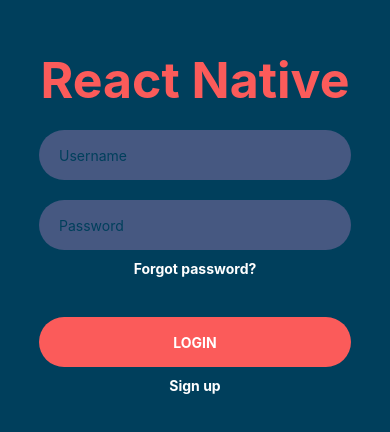
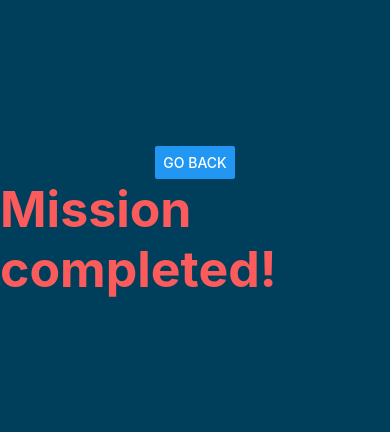
Before and after one commit to thien-codev/react-native-todo-list, a React Native app: screen /Home in a window 390 px wide. Shown: the part 200-632 px from the top of the page. Built offline with nearby package versions, Linux system fonts and the light colour scheme.

Commit message:
Create login navigation

```diff
--- a/App.tsx
+++ b/App.tsx
@@ -6,115 +6,27 @@
  */
 
 import React from 'react';
-import type {PropsWithChildren} from 'react';
-import {
-  SafeAreaView,
-  ScrollView,
-  StatusBar,
-  StyleSheet,
-  Text,
-  useColorScheme,
-  View,
-} from 'react-native';
+import Login from "./src/screens/Login";
+import Home from './src/screens/Home';
+import { NavigationContainer } from '@react-navigation/native';
+import { createNativeStackNavigator } from '@react-navigation/native-stack';
 
-import {
-  Colors,
-  DebugInstructions,
-  Header,
-  LearnMoreLinks,
-  ReloadInstructions,
-} from 'react-native/Libraries/NewAppScreen';
+const Stack = createNativeStackNavigator()
 
-import Login from "./src/screens/Login";
-
-type SectionProps = PropsWithChildren<{
-  title: string;
-}>;
-
-function Section({children, title}: SectionProps): React.JSX.Element {
-  const isDarkMode = useColorScheme() === 'dark';
+function App() {
   return (
-    <View style={styles.sectionContainer}>
-      <Text
-        style={[
-          styles.sectionTitle,
-          {
-            color: isDarkMode ? Colors.white : Colors.black,
-          },
-        ]}>
-        {title}
-      </Text>
-      <Text
-        style={[
-          styles.sectionDescription,
-          {
-            color: isDarkMode ? Colors.light : Colors.dark,
-          },
-        ]}>
-        {children}
-      </Text>
-    </View>
-  );
+    <NavigationContainer>
+      <Stack.Navigator
+        initialRoutName="Login"
+        screenOptions={{
+          headerShown: false
+        }}
+      >
+        <Stack.Screen name="Login" component={Login} />
+        <Stack.Screen name="Home" component={Home} />
+      </Stack.Navigator>
+    </NavigationContainer>
+  )
 }
 
-function App(): React.JSX.Element {
-  const isDarkMode = useColorScheme() === 'dark';
-
-  const backgroundStyle = {
-    backgroundColor: isDarkMode ? Colors.darker : Colors.lighter,
-  };
-
-  return (
-    <SafeAreaView style={backgroundStyle}>
-      <StatusBar
-        barStyle={isDarkMode ? 'light-content' : 'dark-content'}
-        backgroundColor={backgroundStyle.backgroundColor}
-      />
-      <ScrollView
-        contentInsetAdjustmentBehavior="automatic"
-        style={backgroundStyle}>
-        <Header />
-        <View
-          style={{
-            backgroundColor: isDarkMode ? Colors.black : Colors.white,
-          }}>
-          <Section title="Step One">
-            Edit <Text style={styles.highlight}>App.tsx</Text> to change this
-            screen and then come back to see your edits.
-          </Section>
-          <Section title="See Your Changes">
-            <ReloadInstructions />
-          </Section>
-          <Section title="Debug">
-            <DebugInstructions />
-          </Section>
-          <Section title="Learn More">
-            Read the docs to discover what to do next:
-          </Section>
-          <LearnMoreLinks />
-        </View>
-      </ScrollView>
-    </SafeAreaView>
-  );
-}
-
-const styles = StyleSheet.create({
-  sectionContainer: {
-    marginTop: 32,
-    paddingHorizontal: 24,
-  },
-  sectionTitle: {
-    fontSize: 24,
-    fontWeight: '600',
-  },
-  sectionDescription: {
-    marginTop: 8,
-    fontSize: 18,
-    fontWeight: '400',
-  },
-  highlight: {
-    fontWeight: '700',
-  },
-});
-
-export default Login;
+export default App;
--- /dev/null
+++ b/src/screens/Home.tsx
@@ -0,0 +1,27 @@
+import React, { useState } from "react";
+import { View, Text, Button, SafeAreaView, StyleSheet, TextInput, TouchableOpacity } from "react-native";
+
+const Home = ({ navigation }) => {
+return(
+    <View style={styles.container}>
+        <Button title={"Go back"} onPress={navigation.goBack}></Button>
+        <Text style={styles.title}>Mission completed!</Text>
+    </View>
+)
+}
+
+const styles = StyleSheet.create({
+    container: {
+        flex: 1,
+        backgroundColor: "#003f5c",
+        justifyContent: "center",
+        alignItems: "center"
+    },
+    title: {
+        fontWeight: "bold",
+        fontSize: 50,
+        color: "#fb5b5a"
+    }
+})
+
+export default Home;
--- a/src/screens/Login.tsx
+++ b/src/screens/Login.tsx
@@ -1,12 +1,13 @@
 import React, { useState } from "react";
-import { View, Text, Button, SafeAreaView, StyleSheet, TextInput, TouchableOpacity } from "react-native";
+import { View, Text, StyleSheet, TextInput, TouchableOpacity } from "react-native";
 
-const Login = () => {
+function Login({ navigation }) {
     const [username, setUsername] = useState({ value: "", error: "" })
     const [password, setPassword] = useState({ value: "", error: "" })
 
     const onPressLogin = () => {
         console.log("Login with username: " + username.value + " password: " + password.value)
+        navigation.navigate("Home")
     }
     const onPressForgotPassword = () => {
         console.log("Login with username: " + username.value + " password: " + password.value)
```
Also changed, not shown: package.json (+8 -1 lines), 2 other files (tests, documents, lock files or other folders).
